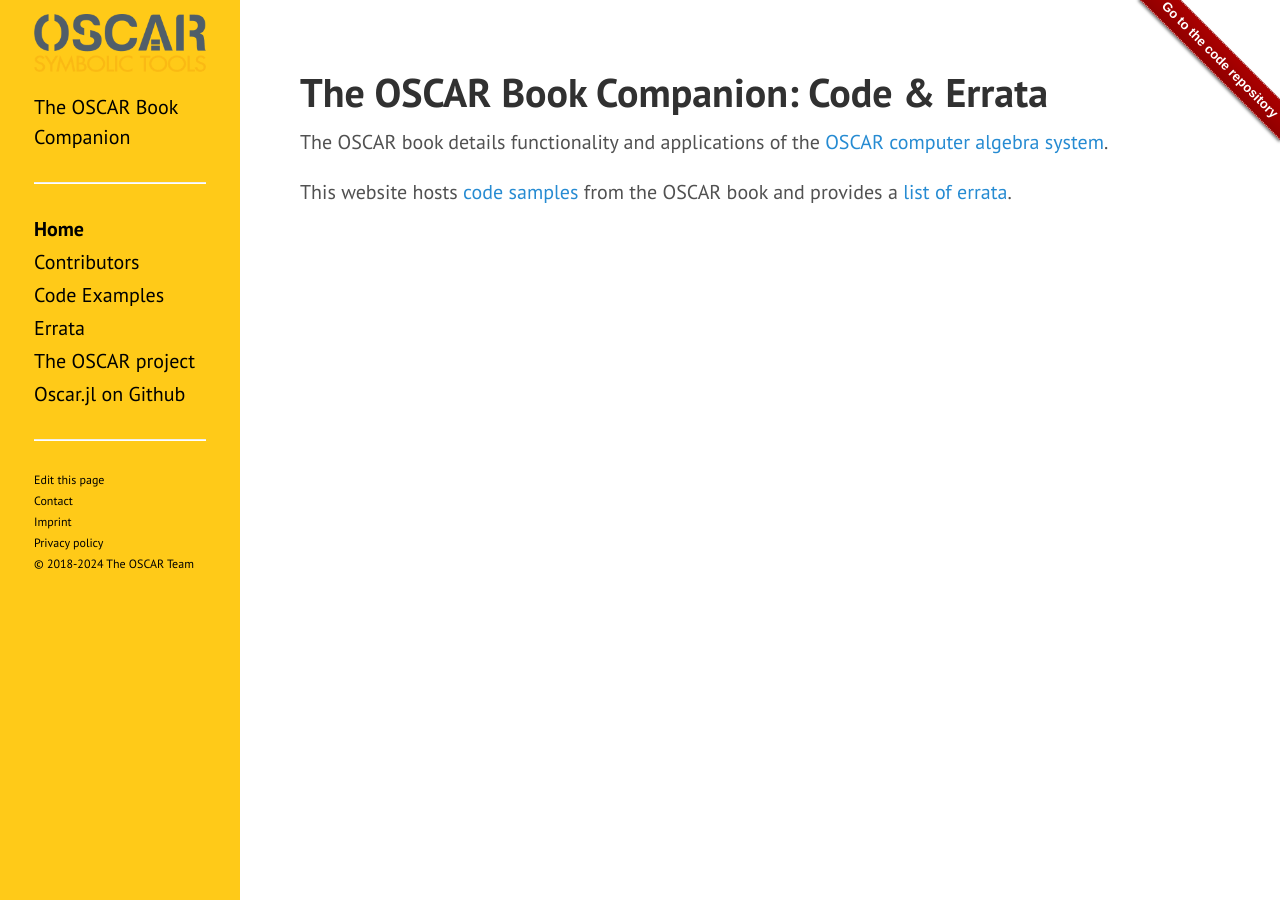
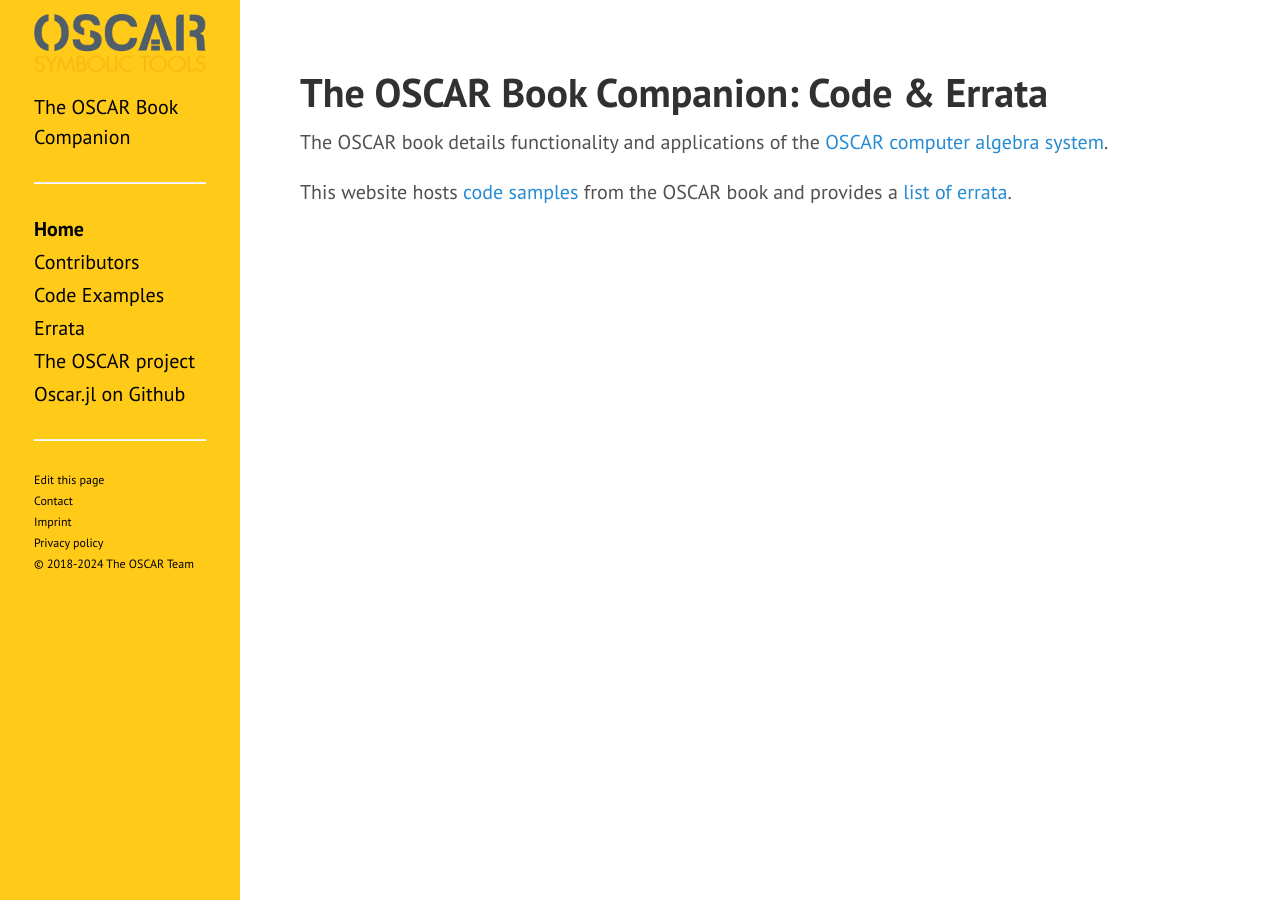
Before and after one commit to oscar-system/book.oscar-system.org, a Jekyll site: the page built from index.md, in a window 1280 px wide. Built offline with Jekyll 4.4.1, drawn with Linux system fonts in a browser that asks for light colours.

Commit message:
Remove confusing sash

```diff
--- a/index.md
+++ b/index.md
@@ -2,10 +2,6 @@
 layout: default
 title: Home
 ---
-
-<div class="github-ribbon">
-  <a target="_blank" href="https://github.com/oscar-system/Oscar.jl/">Go to the code repository</a>
-</div>
 
 
 # {{ site.title }}
```
